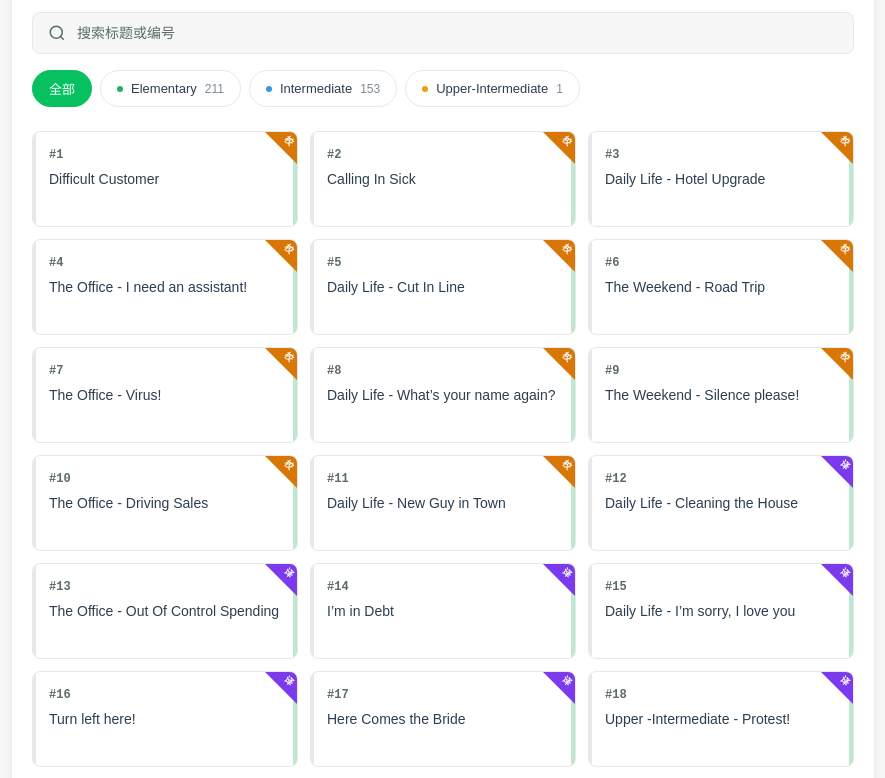
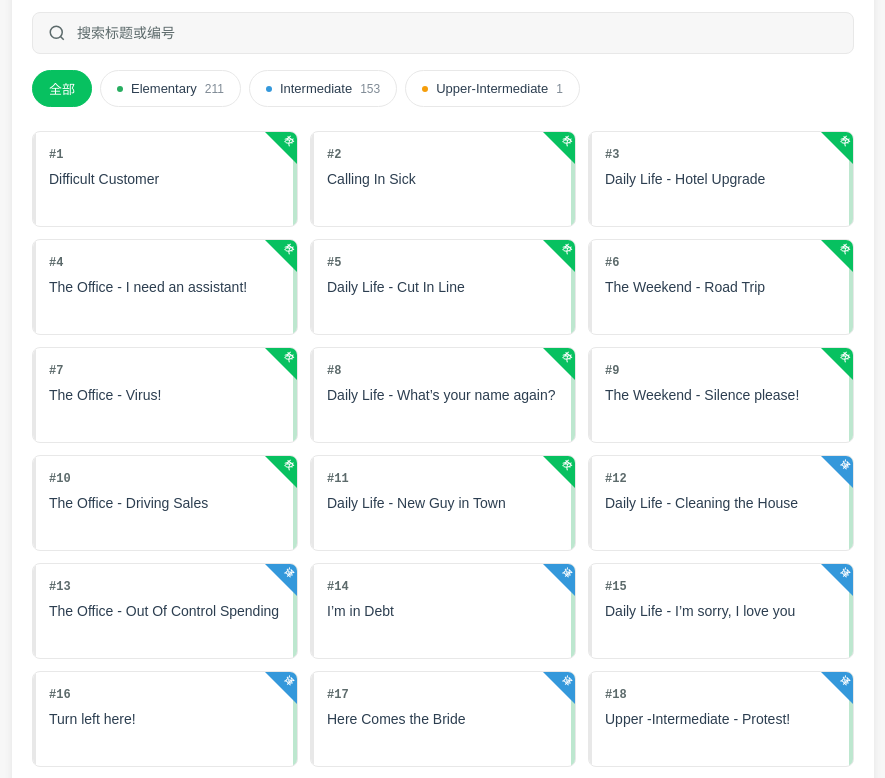
Before and after one commit to SoBrilliantGUN/EnglishRecorder, a React (Vite) app in the folder app/: page / in a window 1280 px wide. Shown: the part 620-1398 px from the top of the page, without its empty margins (8-893 px from the left). Built offline with nearby package versions, Linux system fonts and the light colour scheme.

Commit message:
feat: 修改角标配色

```diff
--- a/app/src/components/PodcastList/index.module.scss
+++ b/app/src/components/PodcastList/index.module.scss
@@ -199,7 +199,7 @@
 
     .cornerProof {
       &::before {
-        border-color: transparent #D97706 transparent transparent;
+        border-color: transparent #07C160 transparent transparent;
       }
       &::after {
         content: '校';
@@ -209,7 +209,7 @@
 
     .cornerTrans {
       &::before {
-        border-color: transparent #7C3AED transparent transparent;
+        border-color: transparent #3498DB transparent transparent;
       }
       &::after {
         content: '译';
@@ -273,15 +273,15 @@
 // 暗黑模式角标
 [data-theme="dark"] {
   .cornerProof::before {
-    border-color: transparent #F59E0B transparent transparent;
+    border-color: transparent #07C160 transparent transparent;
   }
   .cornerProof::after {
     color: #1a1a2e;
   }
   .cornerTrans::before {
-    border-color: transparent #8B5CF6 transparent transparent;
+    border-color: transparent #5dade2 transparent transparent;
   }
   .cornerTrans::after {
-    color: #fff;
+    color: #1a1a2e;
   }
 }
```
